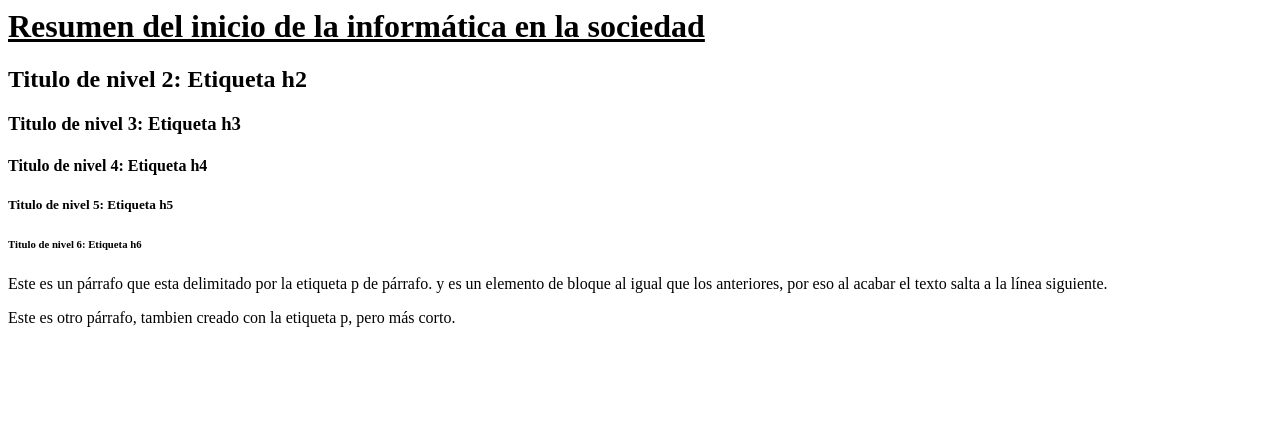
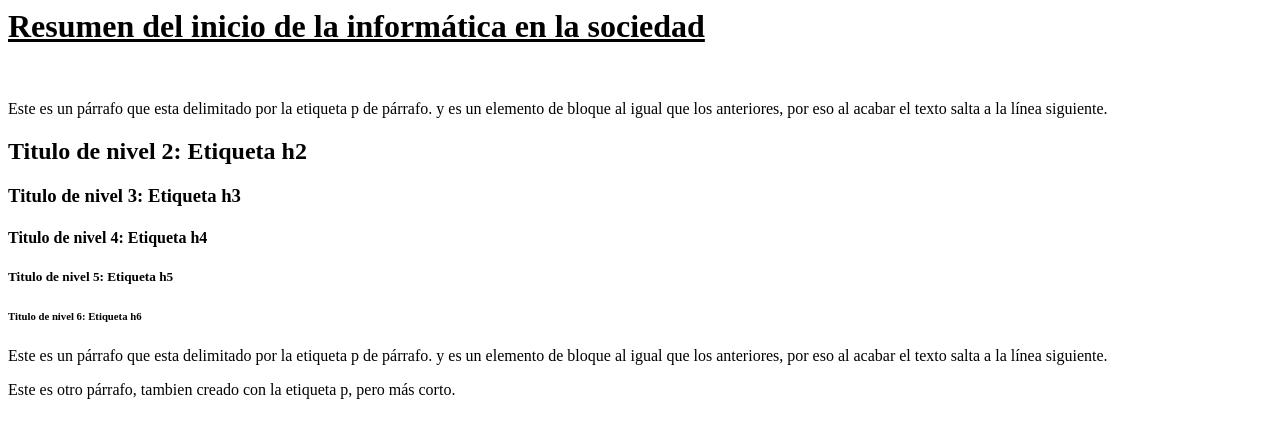
Before and after one commit to LeydiCAvellanedaG/CompiladoresUNET, a plain HTML site: page index.html in a window 1280 px wide. Drawn offline with Linux system fonts and the light colour scheme.

Commit message:
Update index.html

```diff
--- a/index.html
+++ b/index.html
@@ -1,9 +1,14 @@
 <html>
 <head>
-<title>Títulos y parrafos</title>
+<title>El inicio de los Compiladores</title>
 </head>
 <body>
 <h1><u>Resumen del inicio de la informática en la sociedad</u></h1>
+    </br>
+    <p>Este es un párrafo que esta delimitado por la etiqueta p
+    de párrafo. y es un elemento de bloque al igual
+    que los anteriores, por eso al acabar el texto salta
+    a la línea siguiente.</p>
 <h2>Titulo de nivel 2: Etiqueta h2</h2>
 <h3>Titulo de nivel 3: Etiqueta h3</h3>
 <h4>Titulo de nivel 4: Etiqueta h4</h4>
```
